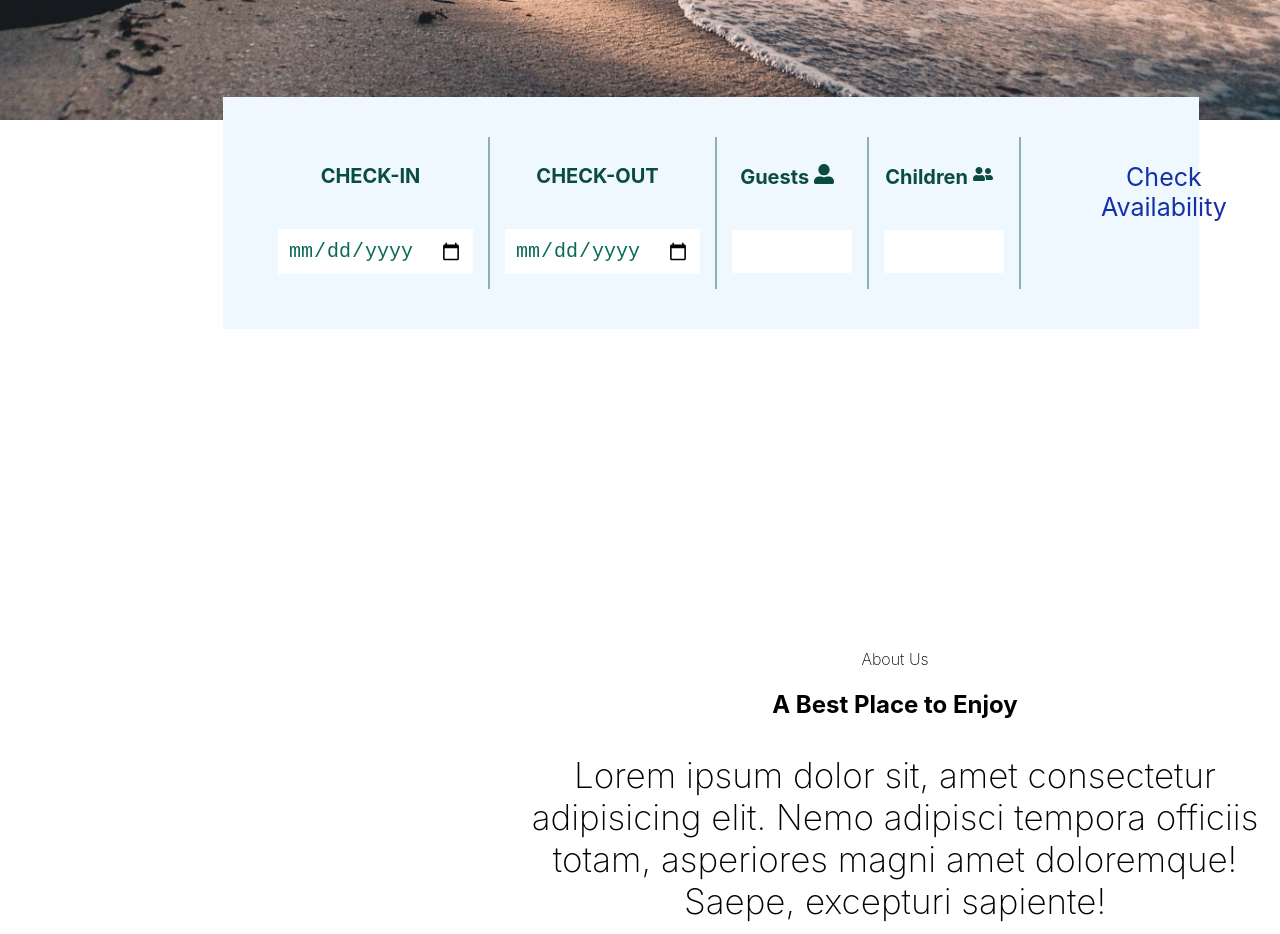
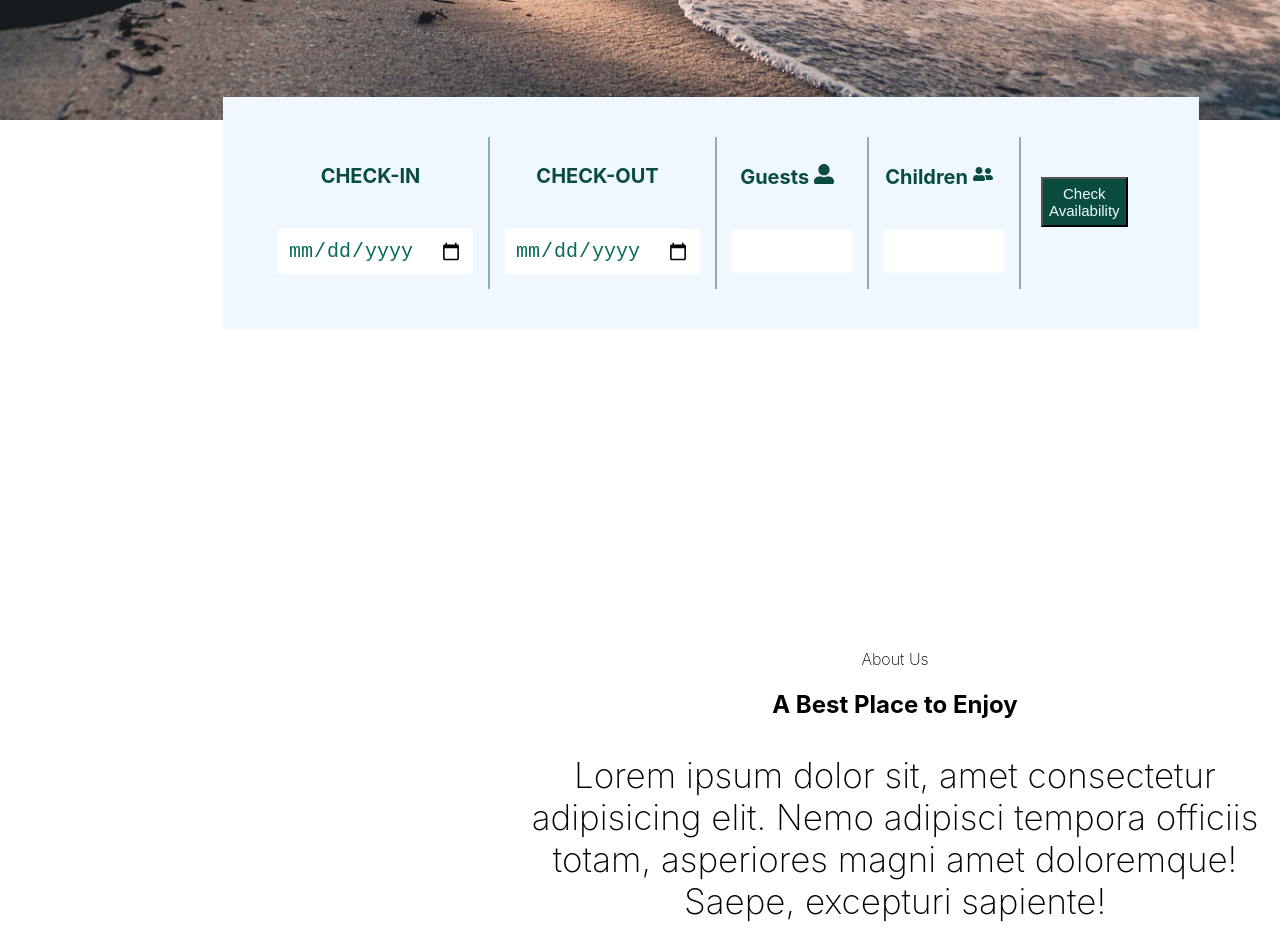
Before and after one commit to Makh93/Booking-App, a React (Create React App) app in the folder booking-app/: page / in a window 1280 px wide. Shown: the part 840-1774 px from the top of the page. Built offline with nearby package versions, Linux system fonts and the light colour scheme.

Commit message:
changes made

```diff
--- a/booking-app/src/Components/booking.css
+++ b/booking-app/src/Components/booking.css
@@ -6,6 +6,6 @@
     color: rgb(20, 49, 167);
     width: 30rem;
     margin-left: 5rem;
-
+    font-style: italic;
 
     }
--- a/booking-app/src/HomeComponent/Booking.jsx
+++ b/booking-app/src/HomeComponent/Booking.jsx
@@ -67,13 +67,13 @@ console.log('proceed to our room Page ')
 
 
 
-{/*<button   onClick= {handleAvailability}className='check'>Check Availability</button>*/}
+<button   onClick= {handleAvailability}className='check'>Check Availability</button>
 
 
        { guests=== 0 ?(
    <div className="availability">
 
-    <p>Check Availability</p>
+
    </div>
        ):
 
```
